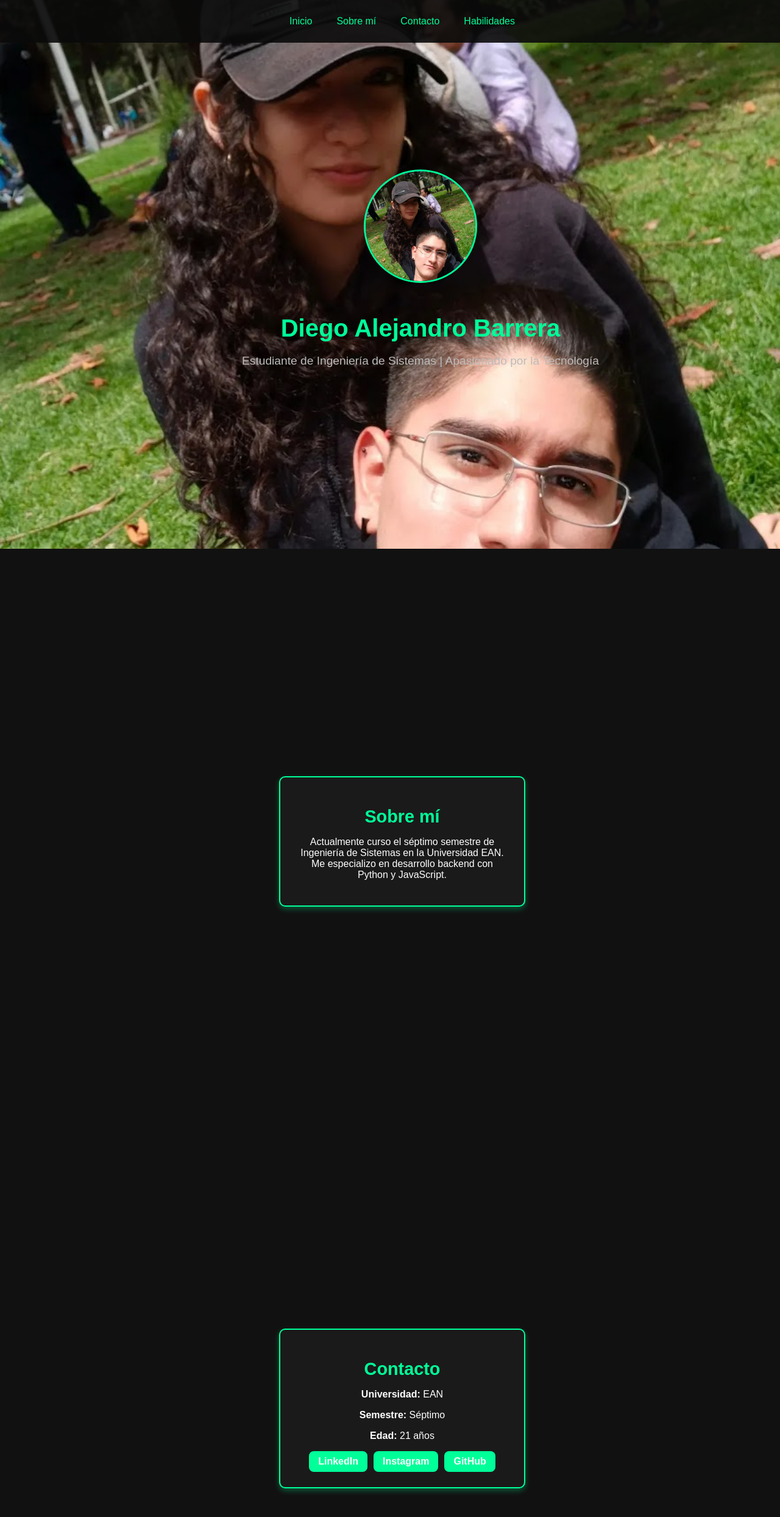
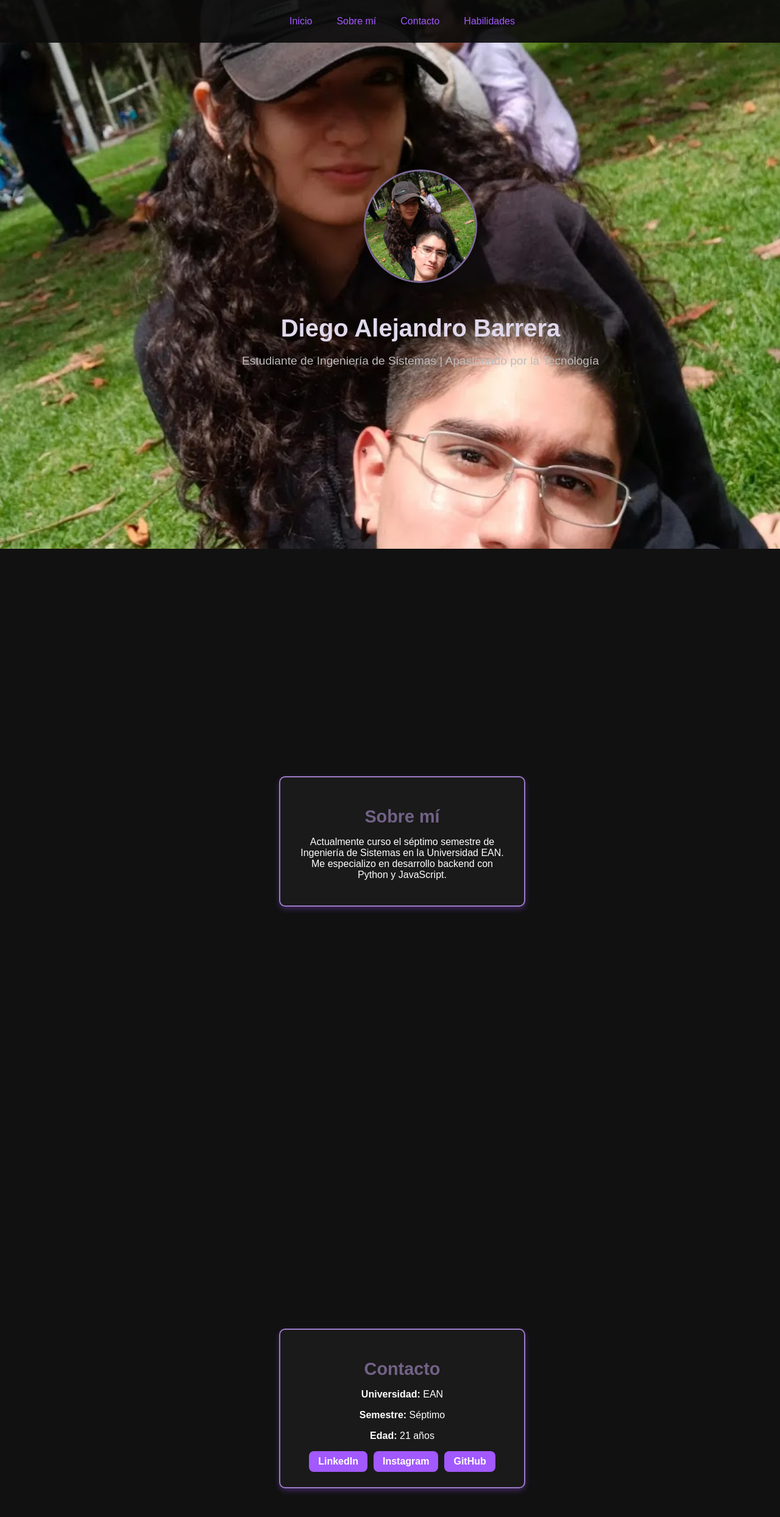
Before and after one commit to lolpank20/ProjectWEB, a plain HTML site: page index.html in a window 1280 px wide. Shown: the top 2488 px of the page at 61% size. Drawn offline with Linux system fonts and the light colour scheme.

Commit message:
Cambio de colores

```diff
--- a/estilos.css
+++ b/estilos.css
@@ -281,6 +281,88 @@ section {
     padding-top: 80px;
 }
 
+
+#hero h1 {
+    color: #e0d8eb;
+    font-size: 2.5rem;
+    margin-bottom: 10px;
+}
+
+
+
+.profile-pic {
+    width: 180px;
+    height: 180px;
+    border-radius: 50%;
+    border: 3px solid #7d6a96;
+    margin-bottom: 15px;
+}
+
+
+.card {
+    background: #1a1a1a;
+    border: 2px solid #9b7ac7;
+    padding: 25px;
+    border-radius: 10px;
+    box-shadow: 0 4px 10px rgba(162, 89, 255, 0.3);
+    width: 350px;
+    text-align: center;
+}
+
+.card h2 {
+    color: #726286;
+    font-size: 1.8rem;
+    margin-bottom: 10px;
+}
+
+
+.social-link {
+    text-decoration: none;
+    padding: 8px 15px;
+    border-radius: 8px;
+    font-weight: bold;
+    color: white;
+    background: #a259ff;
+    transition: transform 0.3s ease, opacity 0.3s ease;
+    display: inline-block;
+}
+
+
+.skills-container {
+    width: 90%;
+    max-width: 800px;
+    text-align: center;
+    margin: 50px auto;
+    padding: 20px;
+    background: #1a1a1a;
+    border: 2px solid #a259ff;
+    border-radius: 10px;
+    box-shadow: 0 4px 10px rgba(162, 89, 255, 0.3);
+}
+
+h2 {
+    text-align: center;
+    color: #a259ff;
+    margin-bottom: 20px;
+}
+
+
+.progress {
+    height: 100%;
+    background: #a259ff;
+}
+
+
+#navbar ul li a {
+    text-decoration: none;
+    color: #a259ff;
+    font-size: 1rem;
+    padding: 10px;
+    transition: color 0.3s;
+}
+
+
+
 .experience-container {
     display: flex;
     justify-content: center;
@@ -296,7 +378,7 @@ section {
     border: 2px solid var(--primary-color);
     padding: 20px;
     border-radius: 10px;
-    box-shadow: 0 4px 10px rgba(162, 89, 255, 0.3);
+    box-shadow: 0 4px 10px rgba(167, 118, 231, 0.3);
     max-width: 350px;
     text-align: center;
 }
```
